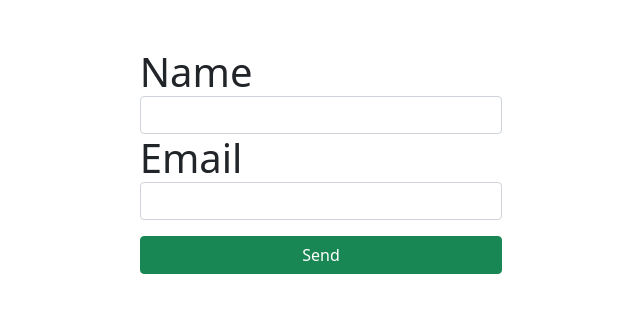
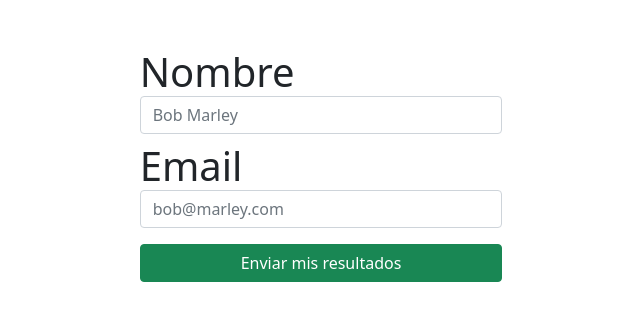
Before and after one commit to jackzorola10/fetch-entregaFinal-javascriptZorola, a website: page form.html in a window 1280 px wide. Shown: the whole page, without its empty margins (319-959 px from the left). Drawn offline with nearby package versions, Linux system fonts and the light colour scheme.

```diff
--- a/form.html
+++ b/form.html
@@ -10,6 +10,7 @@
 </head>
 <body>
 
+
         <div class="row align-items-start">
           <div class="col">
 
@@ -19,11 +20,11 @@
                 <input type="hidden" name="contact_number">
                 <input type="hidden" name="artist">
                 <input type="hidden" name="aplausos">
-                <label class="display-6">Name</label>
-                <input class="form-control" type="text" name="user_name">
-                <label class="display-6">Email</label>
-                <input class="form-control" type="email" name="user_email">
-                <input type="submit" value="Send" class="mt-3 btn btn-success">
+                <label class="display-6">Nombre</label>
+                <input class="form-control" type="text" name="user_name" placeholder="Bob Marley">
+                <label class="display-6 mt-2">Email</label>
+                <input class="form-control" type="email" name="user_email" placeholder="bob@marley.com">
+                <input type="submit" value="Enviar mis resultados" class="mt-3 btn btn-success">
             </form>
         </div>
           <div class="col">
@@ -47,7 +48,7 @@
         crossorigin="anonymous"
     ></script>
 
-
+    <!-- 🔥 My own javascirpt 🔥 -->
     <script src="form.js"></script>
 </body>
 </html>
```
Also changed, not shown: form.js (+14 -1 lines), index.html (+1 -22 lines).
